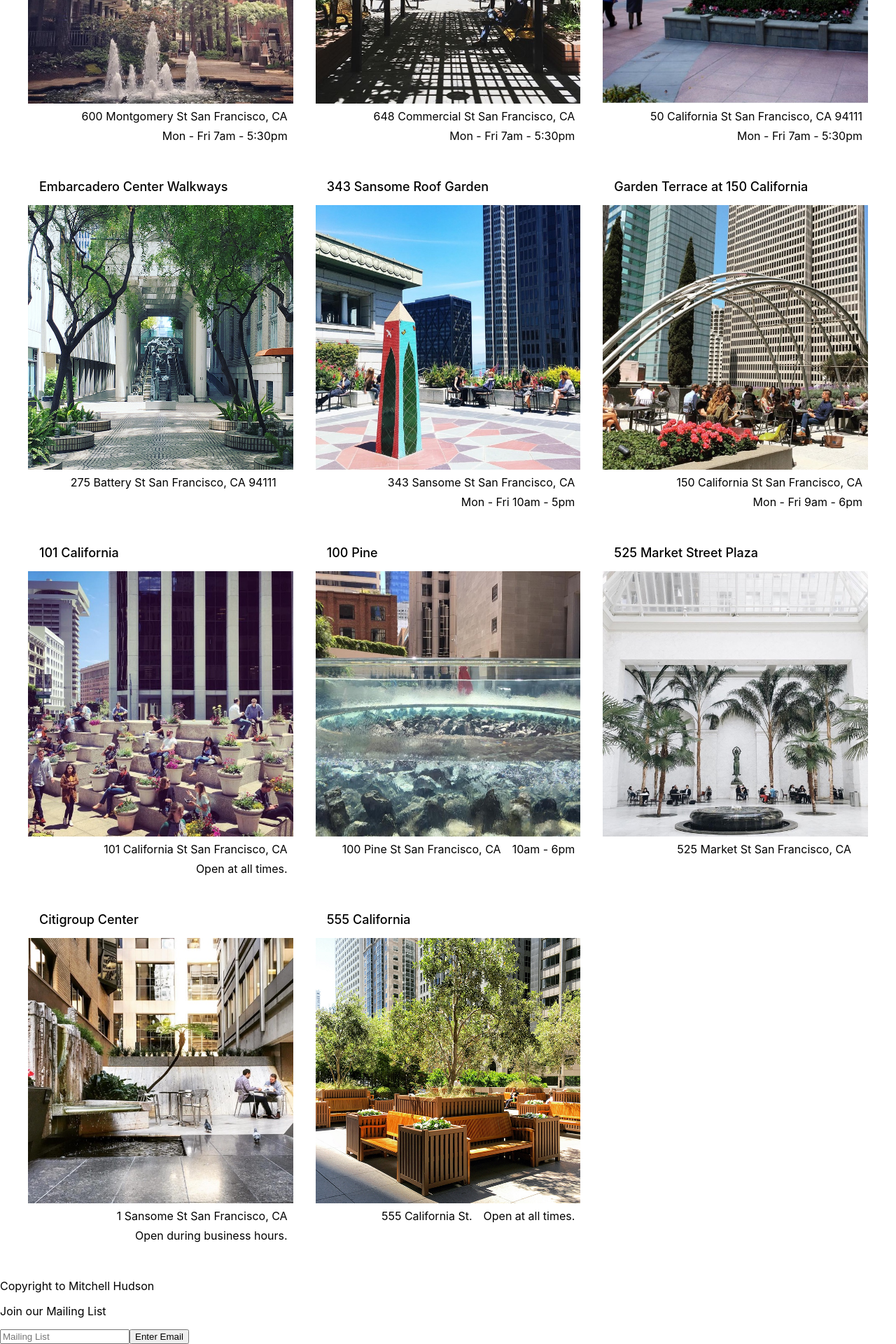
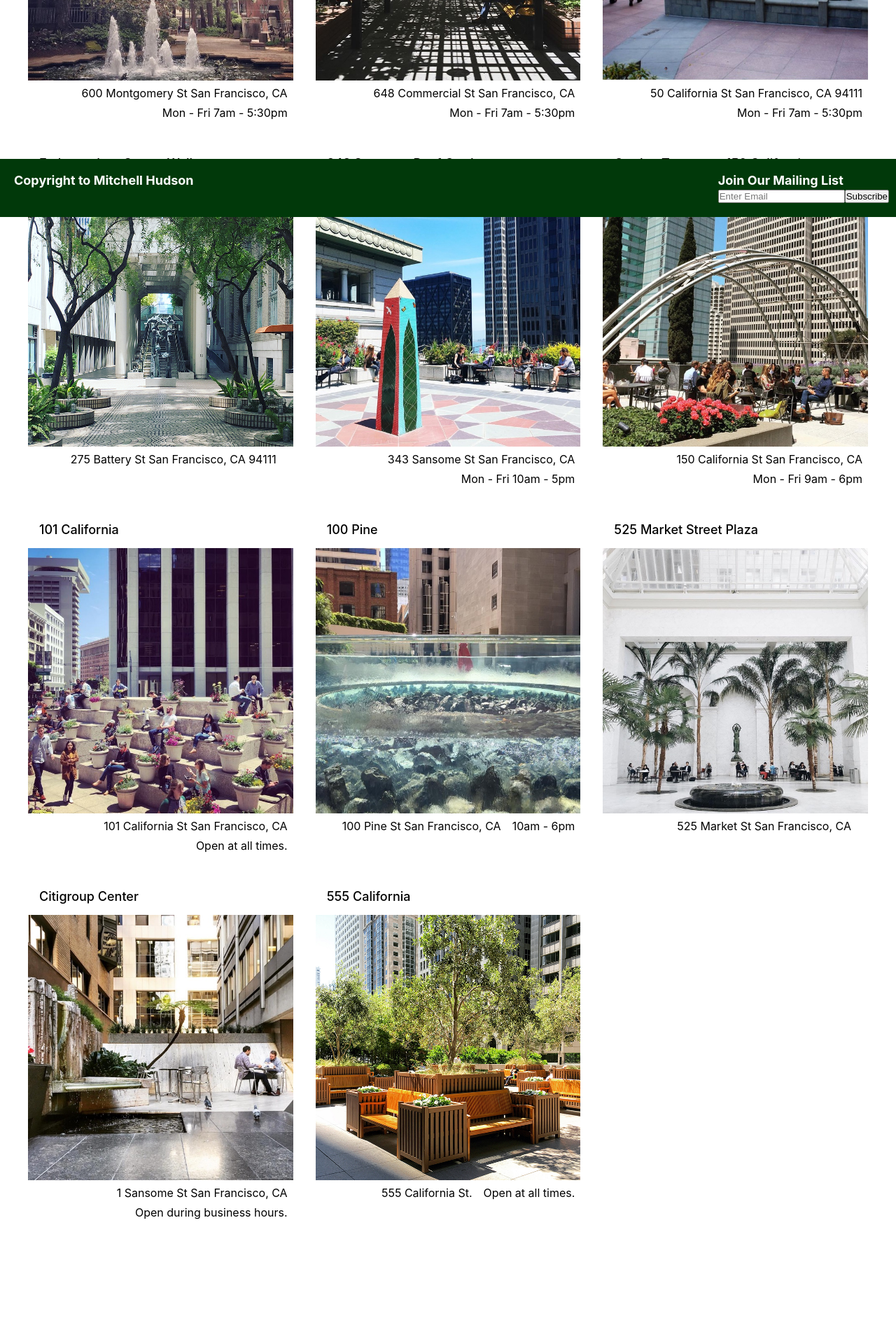
Before and after one commit to meganclapinski25/HW2-1320, a React (Create React App) app: page / in a window 1280 px wide. Shown: the part 490-2410 px from the top of the page at 70% size. After the commit the page ends 2268 px from the top, so only its background shows below. Built offline with nearby package versions, Linux system fonts and the light colour scheme.

Commit message:
almost done

```diff
--- a/src/components/About.css
+++ b/src/components/About.css
@@ -1,16 +1,29 @@
-.h1{
-    font-size: 24px;
-    color: #333;
+.container{
+    display: flex;
+    align-items: center;
 }
-.p{
-    font-size: 16px;
-    color: #666;
-    line-height: 1.5;
+.image{
+    flex: 0 0 50%;
+    display: flex;
+    justify-content: center;
+    align-items: center;
+    max-width: 100%;
+
+
 }
-.div{
-    border: 10px;
-    border-color: grey;
+.amendities {
+    flex: 0 0 50%;
+    display: flex;
+    padding: 20px;
+    justify-content: center;
+    align-items: center;
+    max-width: 100%;
+  }
+.interest-points{
+    flex: 0 0 50%;
     max-width: 600px;
-    margin: 0 auto;
-    padding: 20px;
 }
+.about-me{
+    flex: 0 0 50%;
+    max-width: 600px;
+}
--- a/src/components/About.js
+++ b/src/components/About.js
@@ -4,6 +4,11 @@ import './About.css';
 function About() {
   return (
     <div>
+      <div className='container'>
+        <div className='image'>
+        <img src={process.env.PUBLIC_URL + '/images/img2.jpeg'} />
+        </div>
+        <div className='about-me'>
             <h1>About SFPOPOS</h1>
             <p>POPOS are publicly accessible spaces in
               forms of plazas, terraces, atriums, small
@@ -12,6 +17,17 @@ function About() {
               Francisco, POPOS mostly appear in the Downtown
               office district area.</p>
         </div>
+
+      </div>
+      <div className='container'>
+        <div className='amenities'>
+            <h1>Amenities</h1>
+        </div>
+        <div className='interest-points'>
+            <h1>Interest Points</h1>
+        </div>
+      </div>
+    </div>
   )
 }
 
--- a/src/components/Footer.css
+++ b/src/components/Footer.css
@@ -1,14 +1,29 @@
+*{
+  margin: 0;
+  padding: 0;
+}
+
 .footer {
-    display: flex;
-    justify-content: space-between;
-    align-items: center;
-  }
+  position: fixed;
+  bottom: 0;
+  left: 0;
+  width: 100%;
 
-.email-bar{
-  display:flex;
-  align-items: flex-end;
+  display: flex;
+  justify-content: space-between;
+  background-color: rgb(1, 57, 10);
+  color: white;
+  font-size: large;
+  font-weight: bold;
+  padding: 20px;
 }
-.footer p {
-  display: flex;
-  align-items: flex-end;
+
+.footer-item {
+  flex: 1;
+
+  justify-content: flex-start;
 }
+.mailing-list{
+  justify-content: flex-end;
+  padding-right: 30px;
+}
--- a/src/components/Footer.js
+++ b/src/components/Footer.js
@@ -3,18 +3,20 @@ import './Footer.css'
 
 function Footer () {
   return (
-    <div class = "footer">
-      <footer>
-        <div className='copyright'>
-          <p>Copyright to Mitchell Hudson</p>
-        </div>
-        <p>Join our Mailing List</p>
-        <div className='email-bar'>
-              <input type = "text" placeholder='Mailing List'/>
-              <button type='button'>Enter Email</button>
-        </div>
-      </footer>
-    </div>
+     <footer class="footer">
+          <div class="footer-item">
+            <p>Copyright to Mitchell Hudson</p>
+          </div>
+          <div class="mailing-list">
+            <p>Join Our Mailing List</p>
+            <input type="text" placeholder='Enter Email'/>
+            <button type='button'>Subscribe</button>
+          </div>
+
+
+
+     </footer>
+
   );
 };
 
--- a/src/components/POPOSDetails.css
+++ b/src/components/POPOSDetails.css
@@ -3,6 +3,7 @@
 	flex-direction: row-reverse;
 	width: 960px;
 	margin: auto;
+	padding: 5px;
 }
 
 .POPOSDetails .POPOSDetails-info {
--- a/src/components/POPOSSpace.css
+++ b/src/components/POPOSSpace.css
@@ -34,7 +34,7 @@
 	padding: 0.25em 0.5em;
 	background-color: rgba(255, 255, 255, 0.9);
 }
-@media screen and (min-width: 768px){
+@media screen and (min-width: 700px){
   .POPOSSpace h1{
     font-size: large;
     font-weight: 500;
--- a/src/components/Title.css
+++ b/src/components/Title.css
@@ -17,7 +17,7 @@
 
   .Title .items{
     display: flex;
-
+    text-align: center;
     justify-content: center; /* Horizontally center */
     align-items: center;
   }
```
Also changed, not shown: public/images/ggate.jpeg (added), public/images/img2.jpeg (added). Lines whose indentation alone changed are shown as unchanged.
